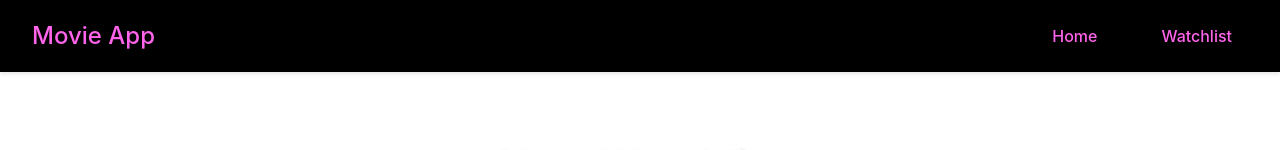
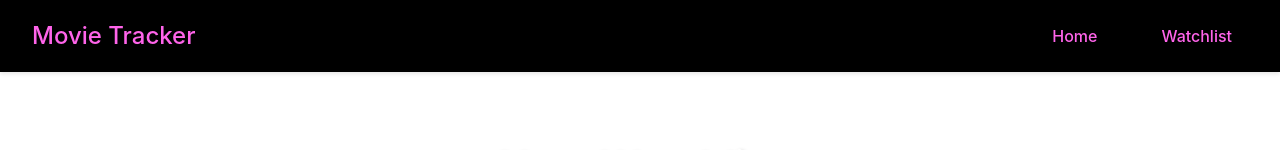
Before and after one commit to aloksinghup67/react-movie_watchlist, a React (Vite) app: page /favourites in a window 1280 px wide. Shown: the top 150 px of the page. Built offline with nearby package versions, Linux system fonts and the light colour scheme.

Commit message:
Update NavBar.jsx

```diff
--- a/src/components/NavBar.jsx
+++ b/src/components/NavBar.jsx
@@ -4,7 +4,7 @@ function NavBar()
 {
     return <nav className="navbar">
 <div className="navbar-brand">
-    <Link to = "/">Movie App</Link></div>
+    <Link to = "/">Movie Tracker</Link></div>
 <div className="navbar-links">
     <Link to="/" className="nav-link">Home</Link>
     <Link to="/favourites" className="nav-link">Watchlist</Link>
```
